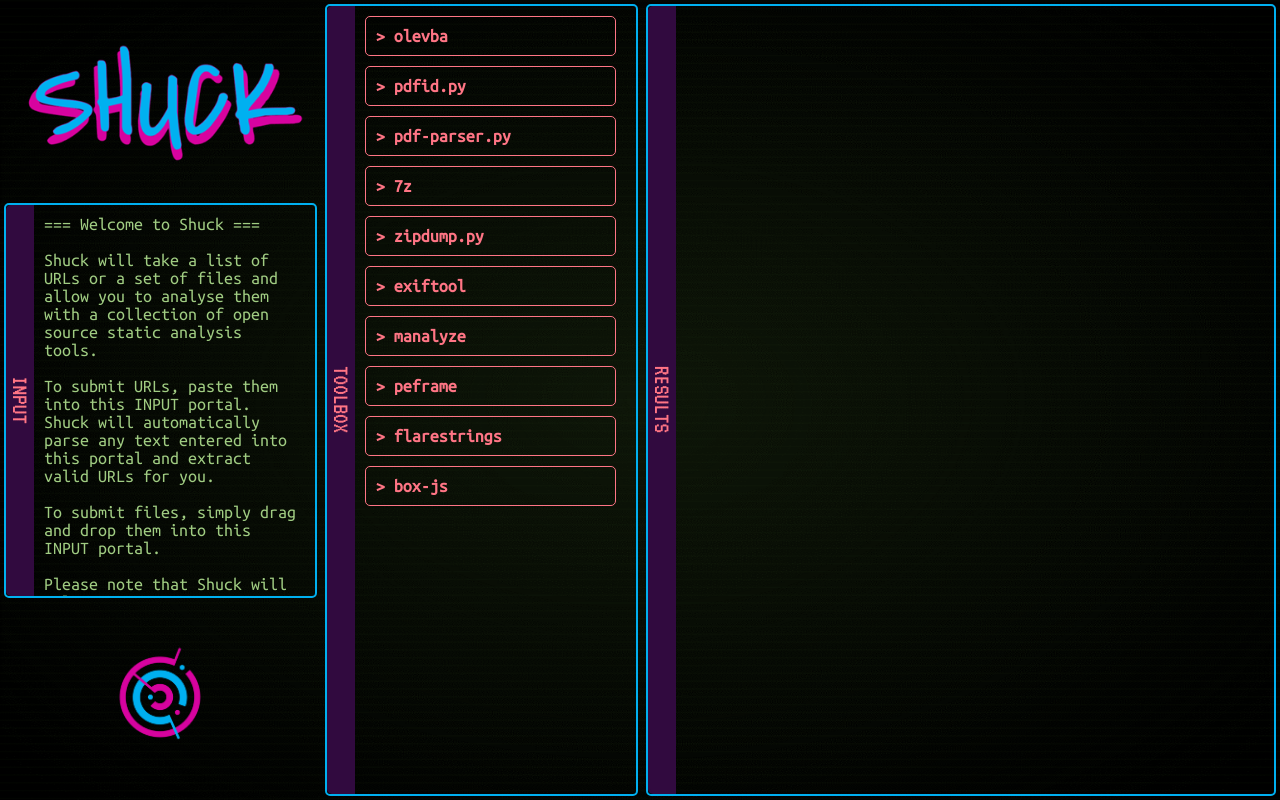
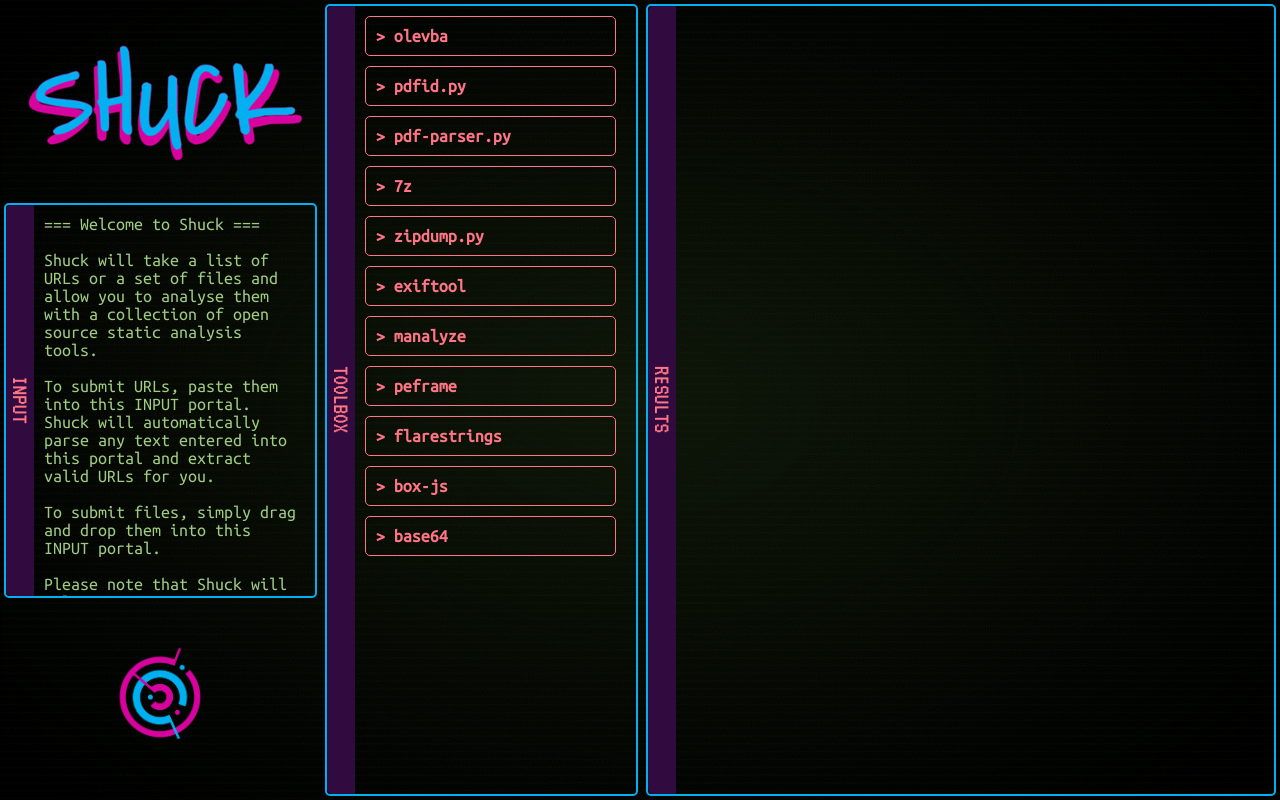
Before and after one commit to sjb-ch1mp/shuck, a React (Create React App) app in the folder app/: page / in a window 1280 px wide. Built offline with nearby package versions, Linux system fonts and the light colour scheme.

Commit message:
added base64

```diff
--- a/app/src/components/Tools.js
+++ b/app/src/components/Tools.js
@@ -293,6 +293,25 @@
             'locked_tool_options':[
                 {'flag':'output-dir','type':'string','selected':false,'value':'__FILEOUT'}
             ]
+        },
+        {
+            'name':'base64',
+            'attribution':{
+                'author':'Simon Josefsson',
+                'website':'https://www.gnu.org/software/coreutils/base64'
+            },
+            'uri_first':false,
+            'long_flag_equals':true,
+            'file_types':['Text'],
+            'help_flag':'help',
+            'tool_options':[
+                {'flag':'help','type':'boolean','selected':false,'value':true},
+                {'flag':'version','type':'boolean','selected':false,'value':true},
+                {'flag':'decode','type':'boolean','selected':false,'value':true},
+                {'flag':'ignore-garbage','type':'boolean','selected':false,'value':true},
+                {'flag':'wrap','type':'string','selected':false,'value':null}
+            ],
+            'locked_tool_options':null
         }
     ];
 
```
